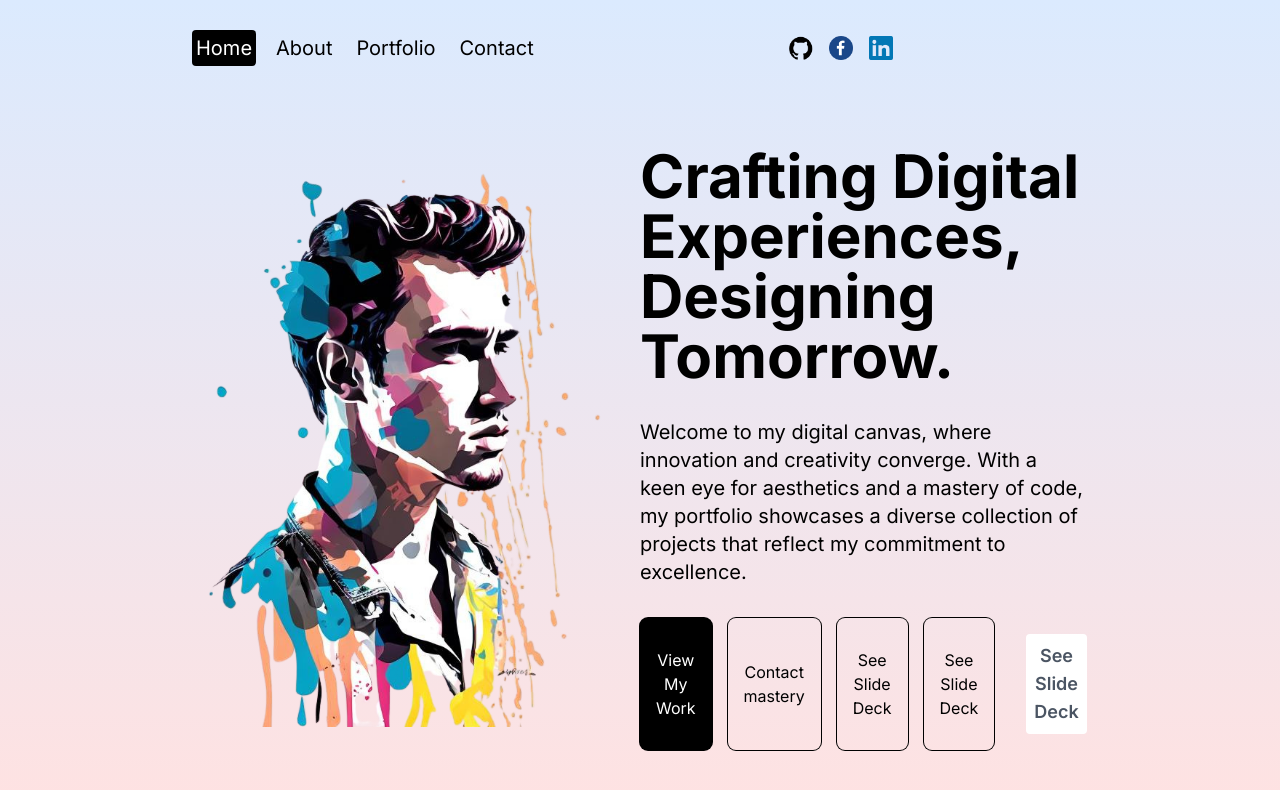
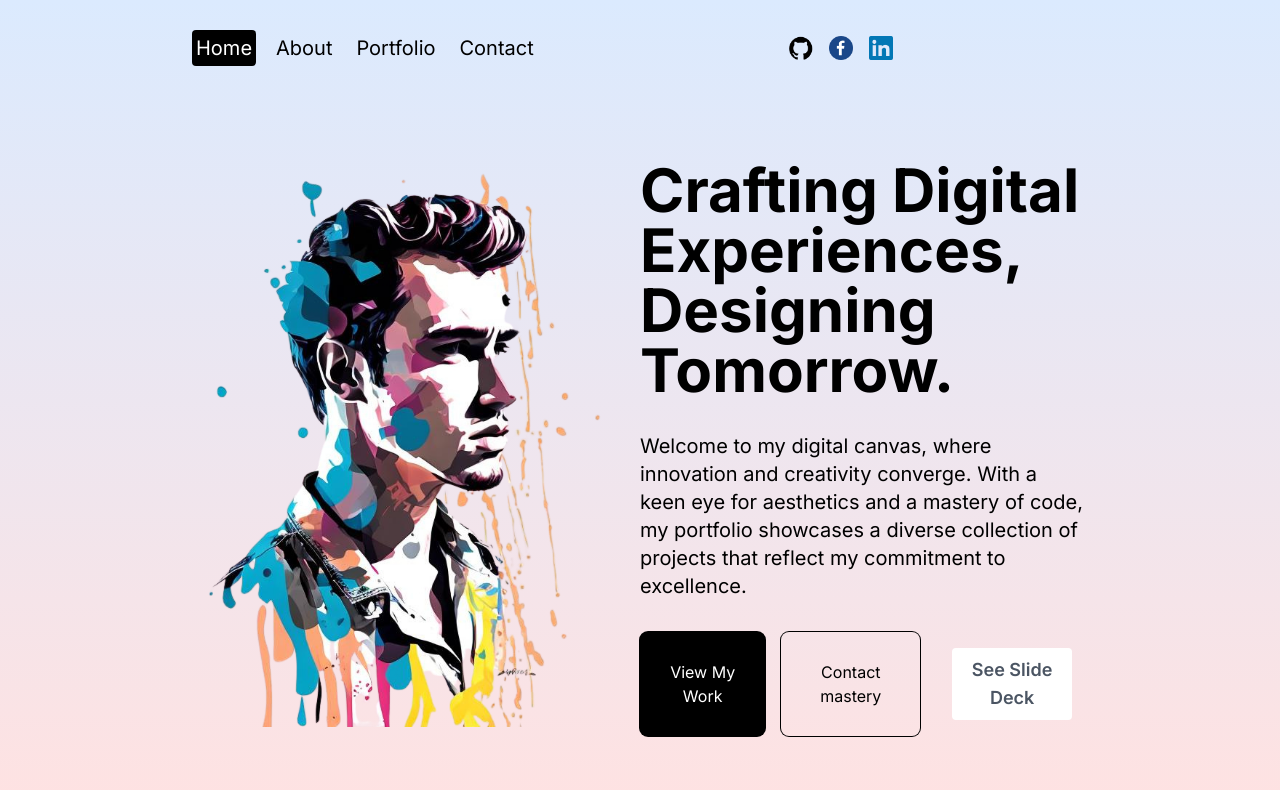
Before and after one commit to Godfrey-cyber/my-web-portfolio, a Next.js app: page / in a window 1280 px wide. Shown: the top 790 px of the page. Built offline with nearby package versions, Linux system fonts and the light colour scheme.

Commit message:
correcting-next

```diff
--- a/src/app/page.js
+++ b/src/app/page.js
@@ -1,7 +1,7 @@
 "use client";
 
 import Image from "next/image";
-import Link from 'next/link'
+import Link from "next/link"
 import { motion } from "framer-motion";
 
 const Homepage = () => {
@@ -38,12 +38,7 @@ const Homepage = () => {
             <button className="p-4 rounded-lg ring-1 ring-black">
               Contact mastery
             </button>
-            <button className="p-4 rounded-lg ring-1 ring-black">
-              See Slide Deck
-            </button>
-            <button className="p-4 rounded-lg ring-1 ring-black">
-              See Slide Deck
-            </button>
+
             <Link href="https://docs.google.com/presentation/d/1oOtSHi_V-NFsWFDRfiJie5eOph6hZq0zXNtfybmvsRU/edit#slide=id.p">
               <button className="p-1 text-sm md:p-1.5 md:text-md lg:p-2 lg:text-lg bg-white text-gray-600 font-semibold m-4 rounded">See Slide Deck</button>
             </Link>
```
